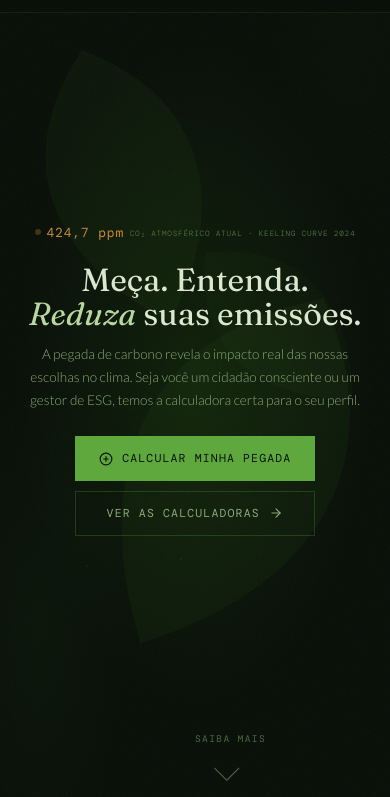
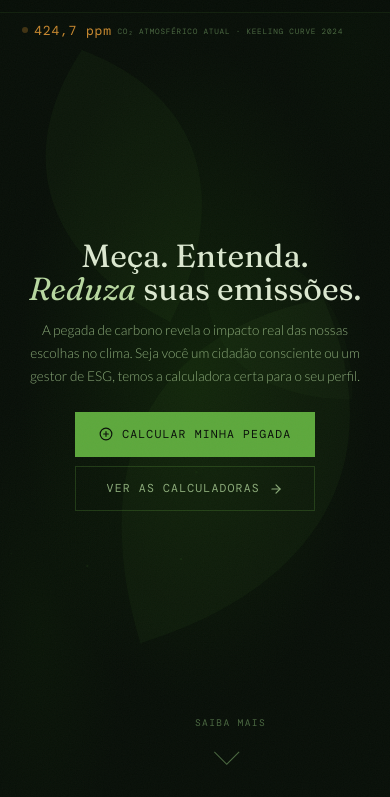
Before and after one commit to racostadf/carbonometro, a website: page index.html in a window 390 px wide. Shown: the part 47-844 px from the top of the page. Drawn offline with nearby package versions, Linux system fonts and the light colour scheme; a web font is replaced by a local one.

Commit message:
fix: mobile hero — ticker absolute no topo, conteúdo centrado
- co2-ticker: position absolute top 4.2rem, colado ao nav
- hero: justify-content center, título+desc+CTAs centralizados
- scroll-cue: absolute bottom 2.5rem, um pouco mais alto

Co-Authored-By: Claude Sonnet 4.6 <noreply@anthropic.com>

```diff
--- a/index.html
+++ b/index.html
@@ -651,18 +651,20 @@
       .logo em { display: none; }
       .nav { gap: 0.75rem; flex-shrink: 0; }
       .nav-cta { padding: 0.35rem 0.75rem; font-size: 0.58rem; white-space: nowrap; }
-      .hero { min-height: 100vh; padding: 5rem 1.4rem 4.5rem;
+      .hero { min-height: 100vh; padding: 4rem 1.4rem 4rem;
         justify-content: center; }
       .hero-title { font-size: clamp(2rem, 9vw, 3.2rem); margin-bottom: 0.8rem; }
       .hero-desc { font-size: 0.85rem; margin-bottom: 1.5rem; }
-      .co2-ticker { margin-bottom: 1.2rem; gap: 0.35rem; align-items: center; }
+      .co2-ticker { position: absolute; top: 4.2rem; left: 1.4rem;
+        margin-bottom: 0; gap: 0.35rem; align-items: center; }
       .co2-num { white-space: nowrap; font-size: 0.82rem; }
       .co2-label { font-size: 0.48rem; white-space: nowrap;
         overflow: hidden; text-overflow: ellipsis; }
       .cta { padding: 0.75rem 1.4rem; }
       .hero-ctas { flex-direction: column; align-items: center; gap: 0.6rem; }
       .hero-ctas a { width: 100%; max-width: 280px; text-align: center; justify-content: center; }
-      .scroll-cue { position: absolute; bottom: 1.5rem; left: 50%; transform: translateX(-50%); margin-top: 0; }
+      .scroll-cue { position: absolute; bottom: 2.5rem; left: 50%;
+        transform: translateX(-50%); margin-top: 0; }
       .what-grid { grid-template-columns: 1fr; gap: 2rem; }
       .measure-grid { grid-template-columns: 1fr; }
       .paths-grid { grid-template-columns: 1fr; }
```
